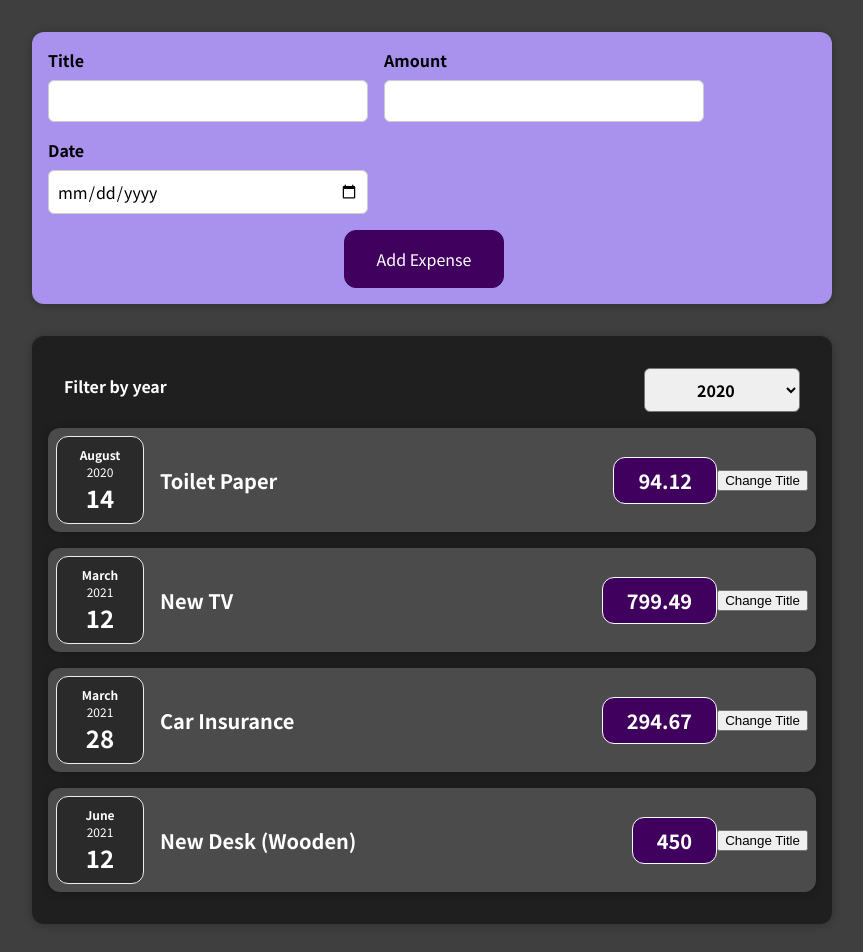
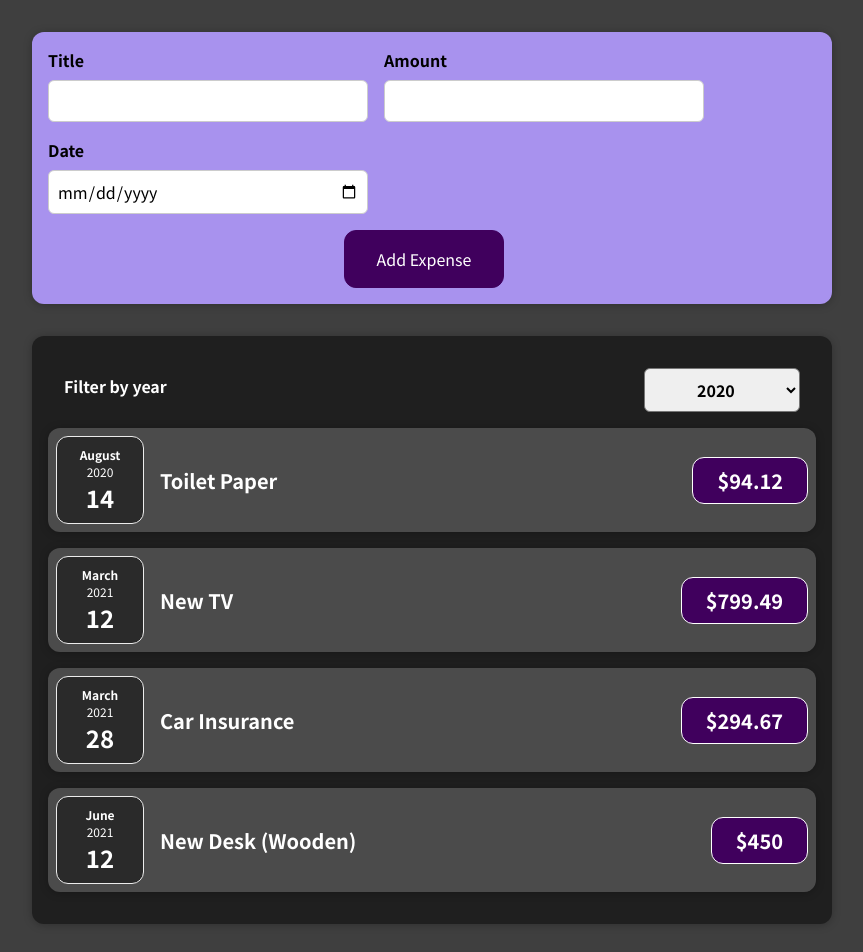
Before and after one commit to rkbean/react_course, a React (Create React App) app: page / in a window 1280 px wide. Shown: the top 952 px of the page, without its empty margins (208-1071 px from the left). Built offline with nearby package versions, Linux system fonts and the light colour scheme.

Commit message:
dynamic list finished before assignment

```diff
--- a/src/App.js
+++ b/src/App.js
@@ -1,10 +1,8 @@
-import React from 'react';
+import React, {useState} from 'react';
 import NewExpense from './components/NewExpense/NewExpense';
 import Expenses from './components/Expenses/Expenses';
 
-function App() {
-
-  const expenses = [
+const DUMMY_EXPENSES = [
   {
     id: 'e1',
     title: 'Toilet Paper',
@@ -31,9 +29,16 @@
   },
 ];
 
-  const addExpenseHandler = expense => {
-    console.log('in app.js');
-    console.log(expense);
+function App() {
+  const [expenses, setExpenses] = useState(DUMMY_EXPENSES);
+
+
+  const addExpenseHandler = (expense) => {
+    setExpenses(prevExpenses => {
+      return [expense, ...prevExpenses];
+    });
+    // console.log('in app.js');
+    // console.log(expense);
   };
 
   return (
--- a/src/components/Expenses/ExpenceItem.js
+++ b/src/components/Expenses/ExpenceItem.js
@@ -1,27 +1,27 @@
-import React, { useState } from 'react';
+import React from 'react';
 import ExpenseDate from './ExpenseDate';
 import Card from '../UI/Card';
 import './ExpenceItem.css';
 
 const ExpenceItem = (props) => {
-  const [title, setTitle] = useState(props.title);
+  // const [title, setTitle] = useState(props.title);
 
-  // let title = props.title;
+  // // let title = props.title;
 
-  const clickHandler = () => {
-    setTitle('Updated:');
-    console.log('we were clicked now!! - ' + title);
-  };
+  // const clickHandler = () => {
+  //   setTitle('Updated:');
+  //   console.log('we were clicked now!! - ' + title);
+  // };
 
   return (
     <Card className="expense-item">
       <ExpenseDate date={props.date} />
 
       <div className="expense-item__description">
-        <h2>{title}</h2>
-        <div className="expense-item__price">{props.amount}</div>
+        <h2>{props.title}</h2>
+        <div className="expense-item__price">${props.amount}</div>
       </div>
-      <button onClick={clickHandler}>Change Title</button>
+      {/* <button onClick={clickHandler}>Change Title</button> */}
     </Card>
   );
 };
--- a/src/components/Expenses/Expenses.js
+++ b/src/components/Expenses/Expenses.js
@@ -16,29 +16,20 @@
 
   return (
     <div>
+      <Card className="expenses">
+        <ExpenseFilter
+          selected={filteredYear}
+          onYearChange={filterChangeHandler}
+        />
+        {props.items.map((expense) => (
+          <ExpenceItem
+            key={expense.id}
+            title={expense.title}
+            amount={expense.amount}
+            date={expense.date}
+          />
+        ))}
 
-      <Card className="expenses">
-      <ExpenseFilter selected={filteredYear} onYearChange={filterChangeHandler} />
-        <ExpenceItem
-          title={props.items[0].title}
-          amount={props.items[0].amount}
-          date={props.items[0].date}
-        />
-        <ExpenceItem
-          title={props.items[1].title}
-          amount={props.items[1].amount}
-          date={props.items[1].date}
-        />
-        <ExpenceItem
-          title={props.items[2].title}
-          amount={props.items[2].amount}
-          date={props.items[2].date}
-        />
-        <ExpenceItem
-          title={props.items[3].title}
-          amount={props.items[3].amount}
-          date={props.items[3].date}
-        />
       </Card>
     </div>
   );
```
Also changed, not shown: 1 other file (tests, documents, lock files or other folders). Lines whose indentation alone changed are shown as unchanged.
